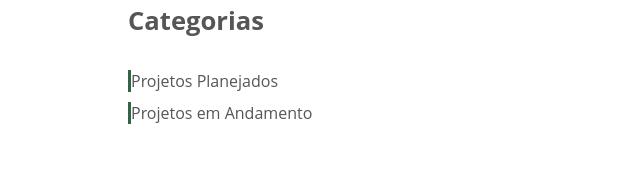
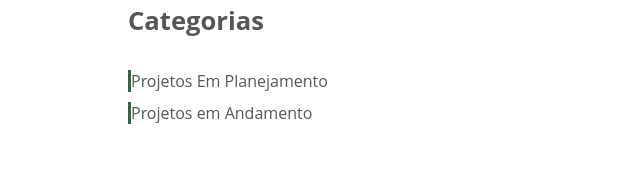
Before and after one commit to luansouza97/ONG-fundacao-raizes, a plain HTML site: page projetos.html in a window 1280 px wide. Shown: the part 715-910 px from the top of the page, 0-640 px from the left. Drawn offline with Linux system fonts and the light colour scheme.

Commit message:
Update projetos.html

```diff
--- a/projetos.html
+++ b/projetos.html
@@ -72,7 +72,7 @@
         <div class="link-rapido container container-sessao-uma-coluna">
             <p><strong class="text-h2">Categorias</strong></p>
             <div>
-                <a href="#planejados">Projetos Planejados</a>
+                <a href="#planejados">Projetos Em Planejamento</a>
             </div>
             <div>
                 <a href="#andamento">Projetos em Andamento</a>
```
